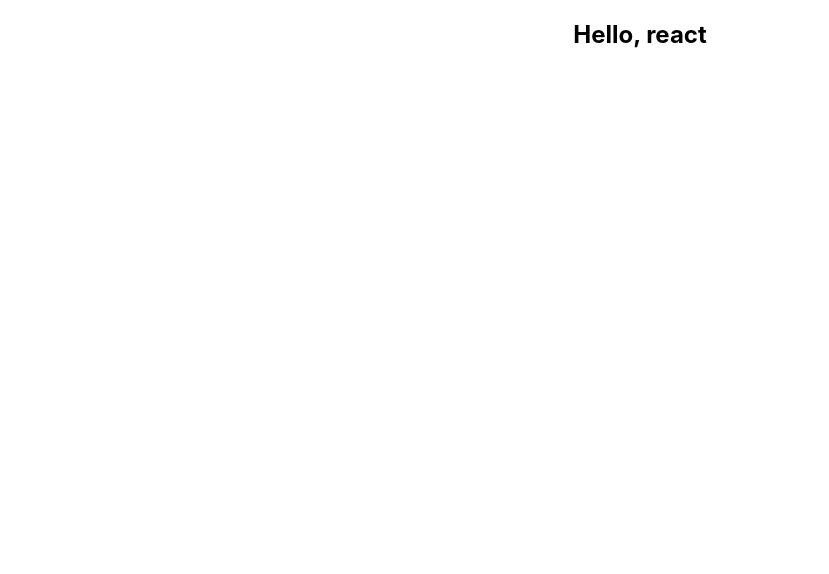
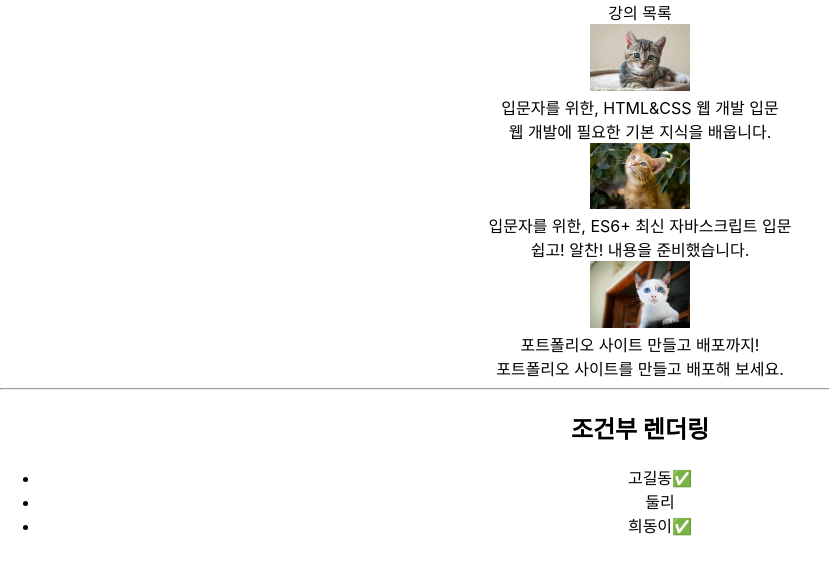
Before and after one commit to gwsl/2024_react01, a React (Create React App) app: page / in a window 1280 px wide. Shown: the top 574 px of the page, without its empty margins (0-829 px from the left). Built offline with nearby package versions, Linux system fonts and the light colour scheme; the HTML template or start-up script is replaced by a standard one.

Commit message:
jsx_조건부렌더링

```diff
--- a/src/App.js
+++ b/src/App.js
@@ -3,6 +3,7 @@
 import Library from './components/step01/Library';
 import Profile from './components/step02/Profile';
 import CourseListCard from './components/step04/CourseListCard';
+import PackingList from './components/step05/PackingList';
 
 // 파스칼 케이스 사용해야 된다. (첫글자 대문저 단어 첫글자 대문자)
 // function Counter() {
@@ -31,10 +32,12 @@
   ]
 
   // 조건부 렌더링 : if, &&, 삼항연산자(조건식? 참:거짓)
-  const ischk = true ;
+  const ischk = false ;
   return (
     <div className='App'>
       {ischk ? <h2>Hello, react</h2> : <CourseListCard items={items} /> }
+      <hr />
+      <PackingList />
     </div>
   );
 }
--- /dev/null
+++ b/src/components/step05/Item.jsx
@@ -0,0 +1,35 @@
+import React from 'react';
+
+
+function Item({name, isPacked}) {
+    // if(isPacked){
+    //     return <li> {name} ✅</li>
+    // }else{
+    //     return <li> {name} </li>
+    // }
+    // 조건부로 null 반환하면 아무것도 반환하지 않는다.
+    // if(isPacked){
+    //     return <del><li> {name} ✅</li></del>
+    // }else{
+    //     return null;
+    // }
+
+// && 연산자
+// && 기준으로 왼쪽이 true 이면 오른쪽이 반환된다.
+// 참이면 ✅ 표시, 거짓이면 표시하지 않음
+// return(
+//     <li> {name} { isPacked && '✅' }</li>
+// );
+
+    let itemContent = name ;
+
+    if(isPacked){
+        itemContent = name + "✅";
+    }
+    return(
+        <li>{itemContent}</li>
+    );
+
+}
+
+export default Item;
--- /dev/null
+++ b/src/components/step05/PackingList.jsx
@@ -0,0 +1,25 @@
+import Item from './Item';
+
+function PackingList(props) {
+    return (
+        <section>
+            <h1> 조건부 렌더링</h1>
+            <ul>
+                <Item
+                    isPacked={true}
+                    name="고길동"
+                />
+                <Item
+                    isPacked={false}
+                    name="둘리"
+                />
+                <Item
+                    isPacked={true}
+                    name="희동이"
+                />
+            </ul>
+        </section>
+    );
+}
+
+export default PackingList;
```
